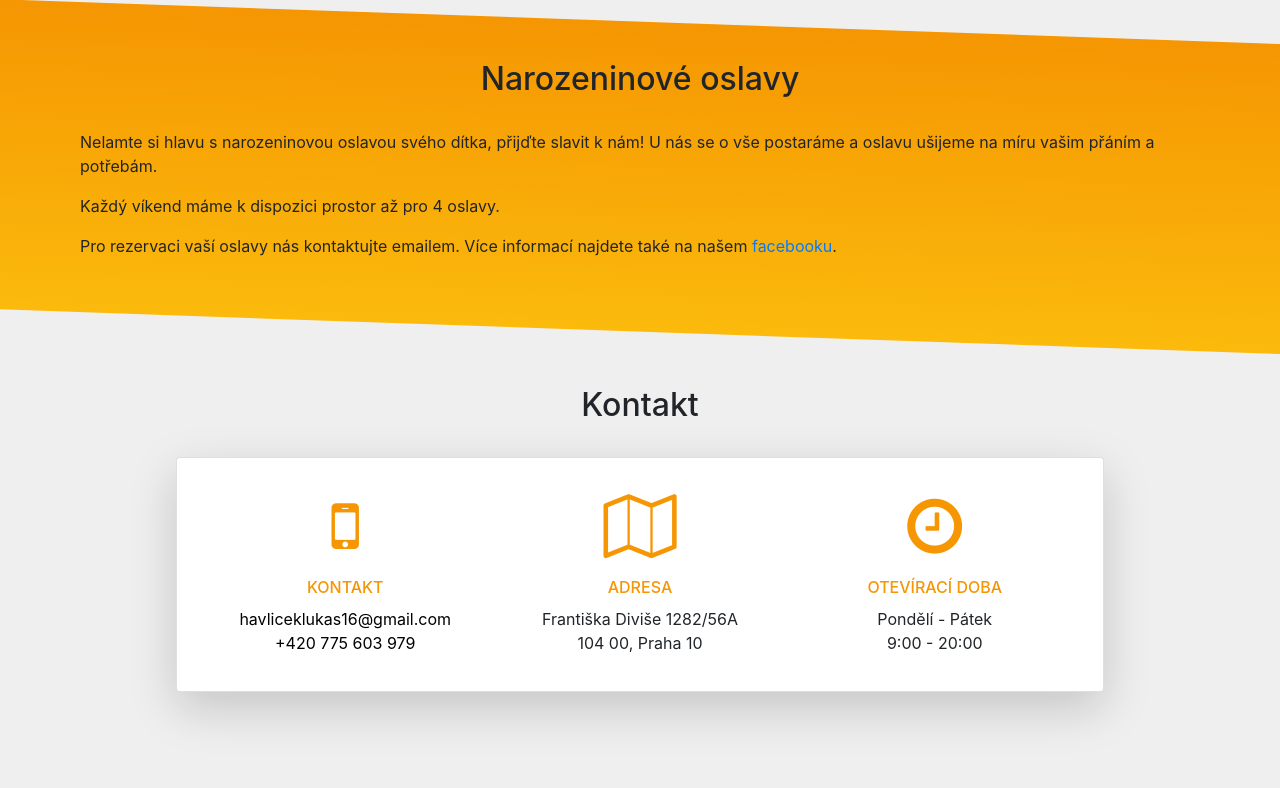
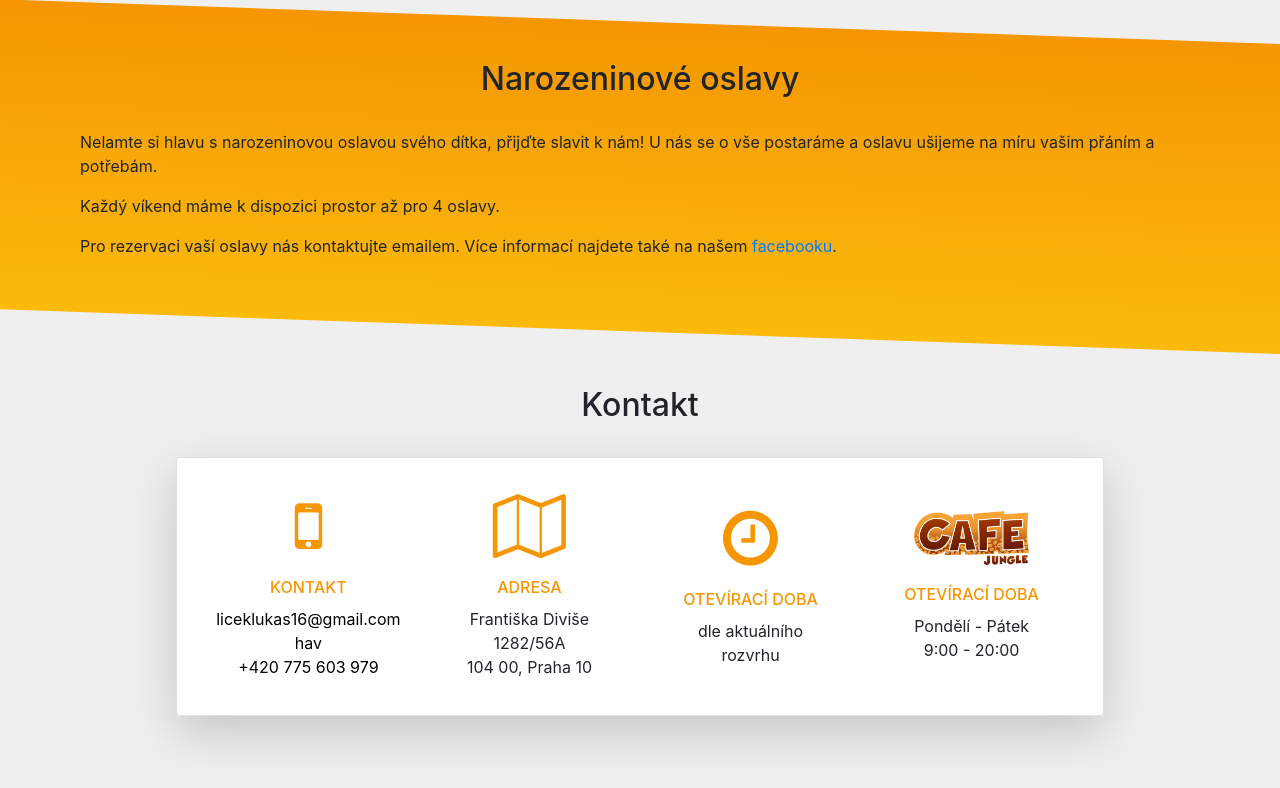
Before and after one commit to xborovsky/jungle-gym, a PHP site: page / in a window 1280 px wide. Shown: the part 2083-2871 px from the top of the page. Run offline with PHP 8.4, Linux system fonts and the light colour scheme; some libraries are stand-ins or nearby versions.

Commit message:
Jungle cafe opening hrs

```diff
--- a/index.html
+++ b/index.html
@@ -172,7 +172,7 @@
                     <div class="card contact-card shadow-lg">
                         <div class="card-body">
                             <div class="row align-items-center p-3">
-                                <div class="col-12 col-md-4 contact-item">
+                                <div class="col-12 col-md-3 contact-item">
                                     <div class="row">
                                         <div class="col contact-item-icon">
                                             <i class="fa fa-mobile fa-4" aria-hidden="true"></i>
@@ -188,7 +188,7 @@
                                         </div>
                                     </div>
                                 </div>
-                                <div class="col-12 col-md-4 contact-item">
+                                <div class="col-12 col-md-3 contact-item">
                                     <div class="row">
                                         <div class="col contact-item-icon">
                                             <i class="fa fa-map-o fa-4" aria-hidden="true"></i>
@@ -204,7 +204,7 @@
                                         </div>
                                     </div>
                                 </div>
-                                <div class="col-12 col-md-4 contact-item">
+                                <div class="col-12 col-md-3 contact-item">
                                     <div class="row">
                                         <div class="col contact-item-icon">
                                             <i class="fa fa-clock-o fa-4" aria-hidden="true"></i>
@@ -215,11 +215,27 @@
                                     </div>
                                     <div class="row">
                                         <div class="col">
-                                            Pondělí - Pátek<br />
-                                            9:00 - 20:00
+                                            dle aktuálního<br />
+                                            rozvrhu
                                         </div>
                                     </div>
                                 </div>
+                                <div class="col-12 col-md-3 contact-item">
+                                        <div class="row">
+                                            <div class="col contact-item-icon">
+                                                <img src="./img/jungle_cafe.png" alt="Otevírací doba Jungle Cafe" />
+                                            </div>
+                                        </div>
+                                        <div class="row">
+                                            <div class="col"><h3>Otevírací doba</h3></div>
+                                        </div>
+                                        <div class="row">
+                                            <div class="col">
+                                                Pondělí - Pátek<br />
+                                                9:00 - 20:00
+                                            </div>
+                                        </div>
+                                    </div>
                             </div>
                         </div>
                     </div>
--- a/style.css
+++ b/style.css
@@ -229,6 +229,12 @@ footer a:link {
 
 .contact-item-icon {
     color: #f59602;
+    position: relative;
+}
+
+.contact-item-icon img {
+    width: 60%;
+    margin: 0 auto;
 }
 
 .contact-item h3 {
```
Also changed, not shown: img/jungle_cafe.png (added).
